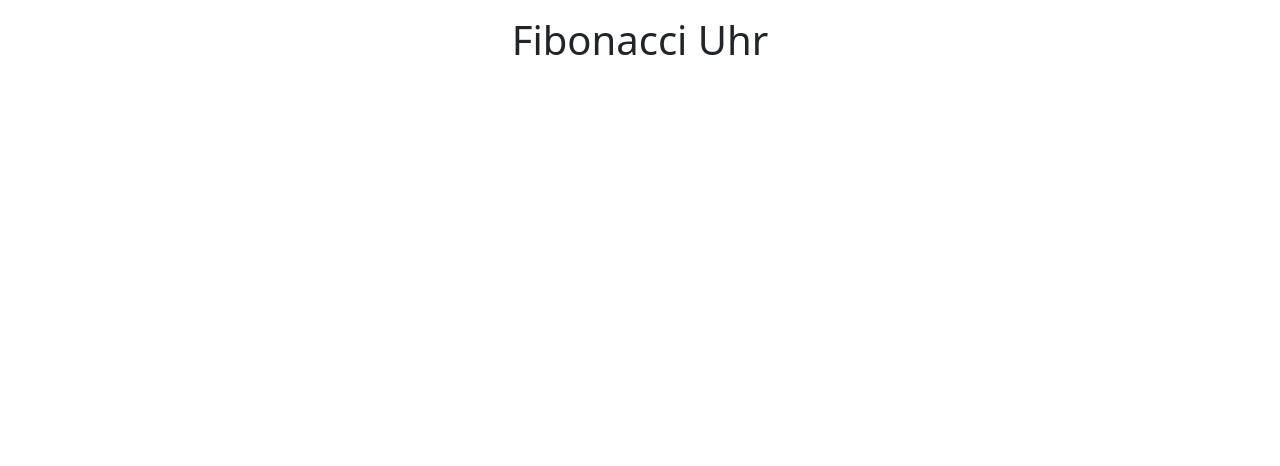
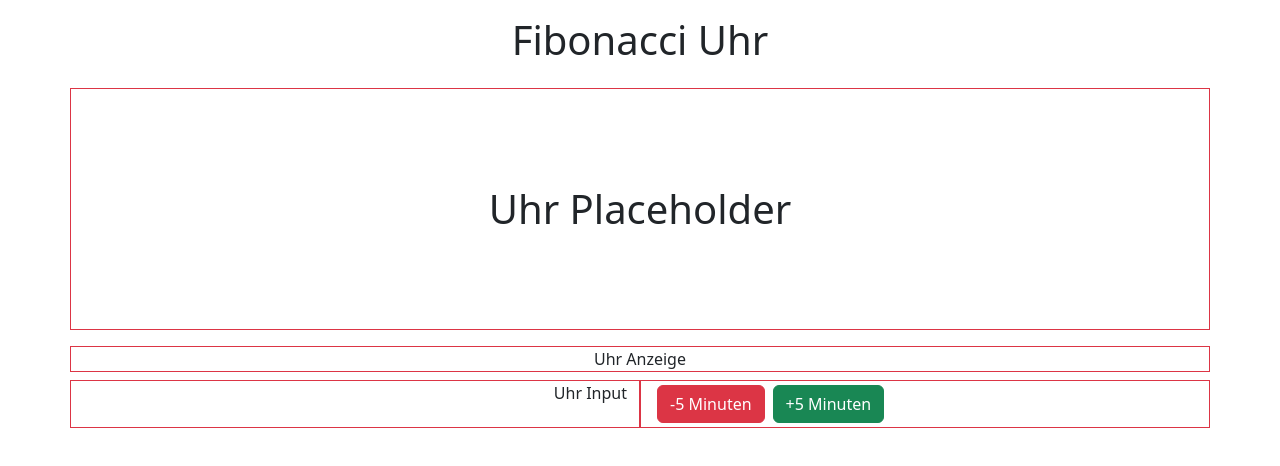
Before and after one commit to brandt-codes/fibonacci-uhr, an Angular app: page / in a window 1280 px wide. Shown: the top 466 px of the page. Built offline with nearby package versions, Linux system fonts and the light colour scheme.

Commit message:
feat: init App skeleton

```diff
--- a/package.json
+++ b/package.json
@@ -1,6 +1,6 @@
 {
   "name": "fibonacci-uhr",
-  "version": "0.0.0",
+  "version": "0.0.1",
   "scripts": {
     "ng": "ng",
     "start": "ng serve",
--- a/src/app/app.routes.ts
+++ b/src/app/app.routes.ts
@@ -1,3 +1,9 @@
 import { Routes } from '@angular/router';
+import { MainComponent } from './main/main.component';
 
-export const routes: Routes = [];
+export const routes: Routes = [
+  {
+    path: '',
+    component: MainComponent,
+  },
+];
--- /dev/null
+++ b/src/app/clock/clock.component.html
@@ -0,0 +1,2 @@
+
+<h1 class="m-5 p-5 text-center">Uhr Placeholder</h1>
--- /dev/null
+++ b/src/app/main/main.component.html
@@ -0,0 +1,21 @@
+<div class="container">
+  <div class="row mt-3 mb-3">
+    <div class="col-12 border border-danger">
+      <app-clock></app-clock>
+    </div>
+  </div>
+  <div class="row mb-2">
+    <div class="col-12 border border-danger text-center">
+      Uhr Anzeige
+    </div>
+  </div>
+  <div class="row mb-2">
+    <div class="col-12 col-sm-6 mb-2 mb-sm-0 border border-danger text-center text-sm-end">
+      Uhr Input
+    </div>
+    <div class="col-12 col-sm-6 text-center text-sm-start border border-danger">
+      <button type="button" class="btn btn-danger m-1">-5 Minuten</button>
+      <button type="button" class="btn btn-success m-1">+5 Minuten</button>
+    </div>
+  </div>
+</div>
```
Also changed, not shown: src/app/clock/clock.component.ts (added, +12 -0 lines), src/app/main/main.component.ts (added, +15 -0 lines), src/app/clock/clock.component.scss (added), src/app/main/main.component.scss (added), 2 other files (tests, documents, lock files or other folders).
